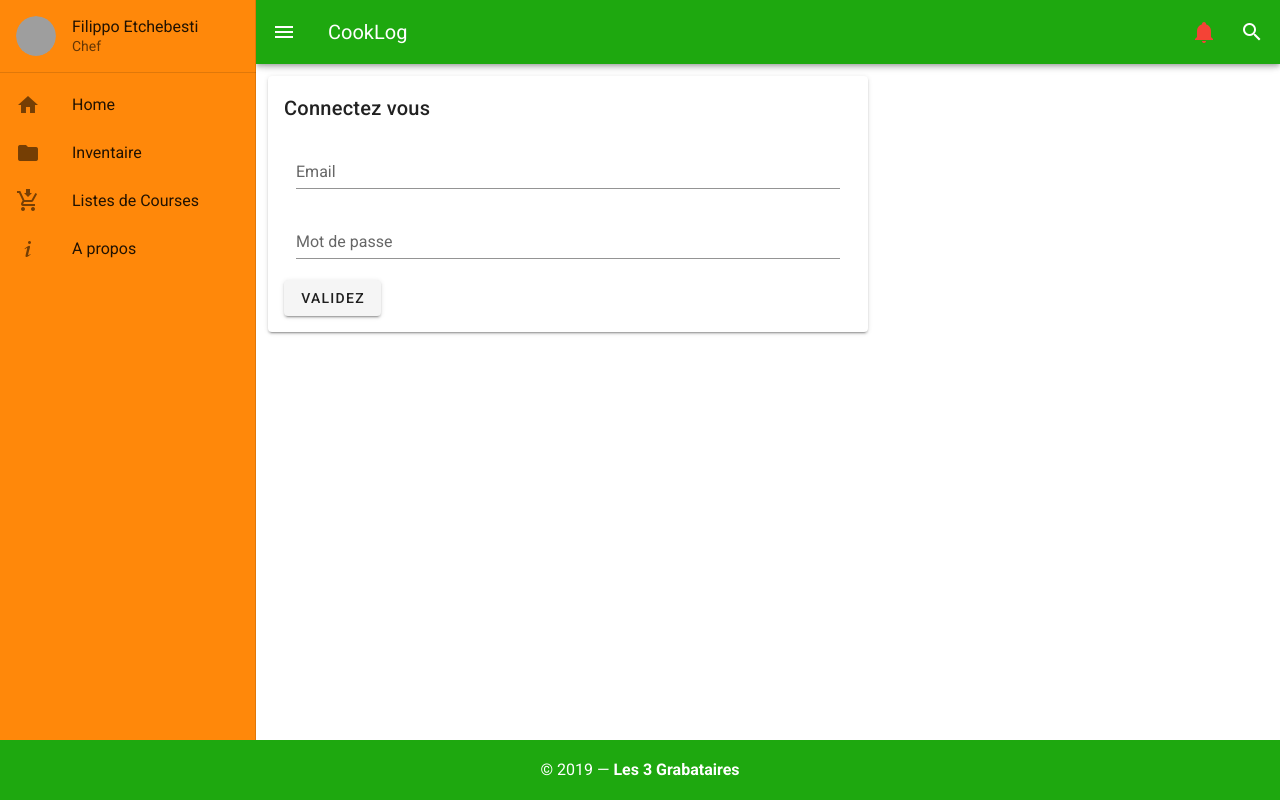
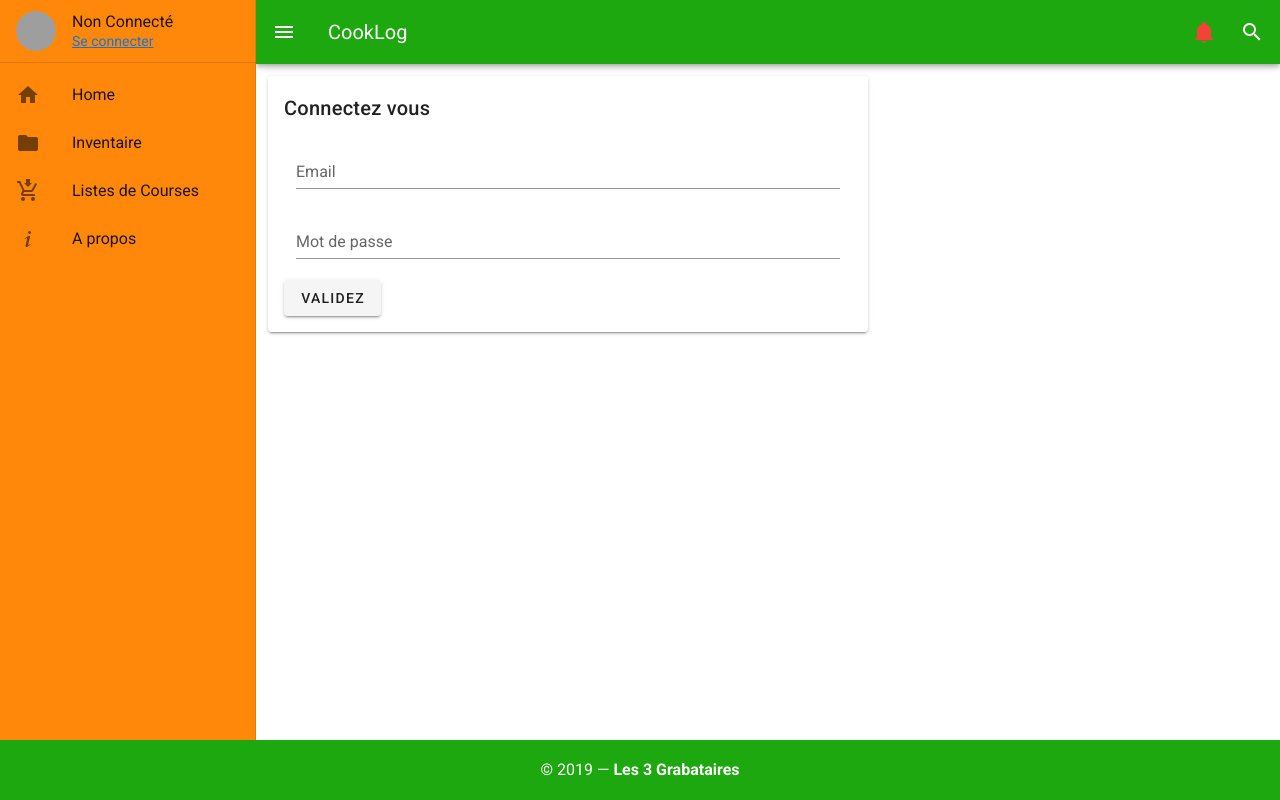
Before and after one commit to Volkramer/CookLog, a Vue app: page /signin in a window 1280 px wide. Built offline with nearby package versions, Linux system fonts and the light colour scheme; grey boxes are pictures that could not be loaded.

Commit message:
WIP user connected

```diff
--- a/src/layouts/LayoutCookLog.vue
+++ b/src/layouts/LayoutCookLog.vue
@@ -1,26 +1,26 @@
 <template>
   <v-app id="app">
-    <v-navigation-drawer
-      v-model="drawer"
-      app
-        color="#ff880a"
-    >
-      <template v-slot:prepend >
-        <v-list-item two-line color="#1ea80f">
+    <v-navigation-drawer v-model="drawer" app color="#ff880a">
+      <template v-slot:prepend>
+        <v-list-item>
           <v-list-item-avatar>
-            <img src="https://randomuser.me/api/portraits/lego/8.jpg">
+            <img src="https://randomuser.me/api/portraits/lego/8.jpg" />
           </v-list-item-avatar>
-
-          <v-list-item-content>
-            <v-list-item-title>Filippo Etchebesti</v-list-item-title>
-            <v-list-item-subtitle>Chef</v-list-item-subtitle>
+          <v-list-item-content v-if="!isLoggedIn">
+            <v-list-item-title>Non Connecté</v-list-item-title>
+            <v-list-item-subtitle>
+              <router-link to="/signin">Se connecter</router-link>
+            </v-list-item-subtitle>
+          </v-list-item-content>
+          <v-list-item-content v-else>
+            <v-list-item-title>{{user.username}}</v-list-item-title>
+            <v-list-item-subtitle></v-list-item-subtitle>
           </v-list-item-content>
         </v-list-item>
       </template>
 
       <v-divider></v-divider>
       <v-list>
-
         <v-list-item @click="$router.push({ name: 'home'})">
           <v-list-item-action>
             <v-icon>mdi-home</v-icon>
@@ -49,7 +49,7 @@
           <v-list-item-content>
             <v-list-item-title>Recettes</v-list-item-title>
           </v-list-item-content>
-        </v-list-item> -->
+        </v-list-item>-->
         <v-list-item @click="$router.push({ name: 'shoppinglist'})">
           <v-list-item-action>
             <v-icon>mdi-cart-arrow-down</v-icon>
@@ -69,11 +69,7 @@
       </v-list>
     </v-navigation-drawer>
 
-    <v-app-bar
-      app
-      color="#1ea80f"
-      dark
-    >
+    <v-app-bar app color="#1ea80f" dark>
       <v-app-bar-nav-icon @click.stop="drawer = !drawer"></v-app-bar-nav-icon>
       <v-toolbar-title>CookLog</v-toolbar-title>
       <div class="flex-grow-1"></div>
@@ -90,16 +86,10 @@
         <router-view></router-view>
       </v-container>
     </v-content>
-    <v-footer
-      app
-      color="#1ea80f"
-      dark
-    >
-      <v-col
-        class="text-center"
-        cols="12"
-      >
-        &copy; {{ new Date().getFullYear() }} — <strong>Les 3 Grabataires</strong>
+    <v-footer app color="#1ea80f" dark>
+      <v-col class="text-center" cols="12">
+        &copy; {{ new Date().getFullYear() }} —
+        <strong>Les 3 Grabataires</strong>
       </v-col>
     </v-footer>
   </v-app>
@@ -108,10 +98,23 @@
 <script>
 export default {
   props: {
-      source: String,
+    source: String
   },
   data: () => ({
     drawer: null,
+    user: {}
   }),
+  mounted() {
+    this.user = this.getUser;
+  },
+  method: {},
+  computed: {
+    isLoggedIn: function() {
+      return this.$store.getters.isLoggedIn;
+    },
+    getUser: function() {
+      return this.$store.getters.userData;
     }
+  }
+};
 </script>
--- a/src/main.js
+++ b/src/main.js
@@ -11,7 +11,7 @@ Vue.config.productionTip = false
 Vue.prototype.$http = Axios;
 const token = localStorage.getItem('token');
 if (token) {
-    Vue.prototype.$http.defaults.headers.common['Authorization'] = token
+    Vue.prototype.$http.defaults.headers.common['Authorization'] = 'Bearer' + token
 }
 
 new Vue({
--- a/src/store.js
+++ b/src/store.js
@@ -41,19 +41,7 @@ export default new Vuex.Store({
                     .then(resp => {
                         const token = resp.data.access_token
                         localStorage.setItem('token', token)
-                        Axios.defaults.headers.common['Authorization'] = token
-                        Axios({
-                                url: 'http://api.cooklog.local/api/user/profil',
-                                method: 'GET'
-                            })
-                            .then(resp => {
-                                user = resp.data;
-                                resolve(resp);
-                            })
-                            .catch(err => {
-                                commit('auth_error', err)
-                                reject(err)
-                            })
+                        Axios.defaults.headers.common['Authorization'] = 'Bearer ' + token
                         commit('auth_success', token, user)
                         resolve(resp)
                     })
@@ -103,7 +91,7 @@ export default new Vuex.Store({
         logout({
             commit
         }) {
-            return new Promise((resolve, reject) => {
+            return new Promise((resolve) => {
                 commit('logout')
                 localStorage.removeItem('token')
                 delete Axios.defaults.headers.common['Authorization']
@@ -114,5 +102,6 @@ export default new Vuex.Store({
     getters: {
         isLoggedIn: state => !!state.token,
         authStatus: state => state.status,
+        userData: state => state.user,
     }
 })
--- a/src/views/SignInPage.vue
+++ b/src/views/SignInPage.vue
@@ -9,7 +9,7 @@
           <v-text-field label="Email" v-model="email" type="email" required></v-text-field>
           <v-text-field label="Mot de passe" v-model="password" type="password" required></v-text-field>
         </v-form>
-        <v-btn v-on:click="register">Validez</v-btn>
+        <v-btn v-on:click="login">Validez</v-btn>
       </v-card-text>
     </v-card>
   </div>
@@ -26,10 +26,10 @@ export default {
   },
   methods: {
     login: function() {
-      let email = this.email;
+      let username = this.email;
       let password = this.password;
       this.$store
-        .dispatch("login", { email, password })
+        .dispatch("login", { username, password })
         .then(() => this.$router.push("/"))
         .catch(err => console.log(err));
     }
```
Lines whose indentation alone changed are shown as unchanged.
